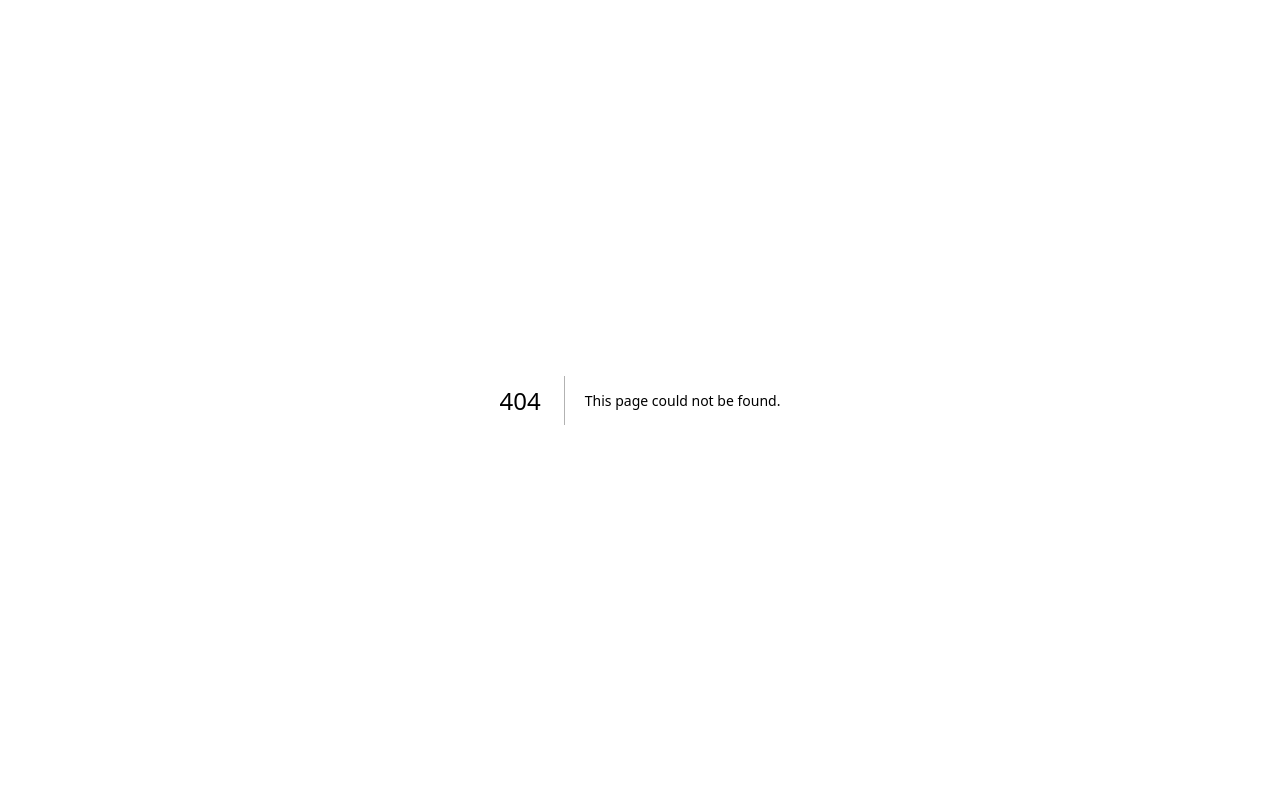
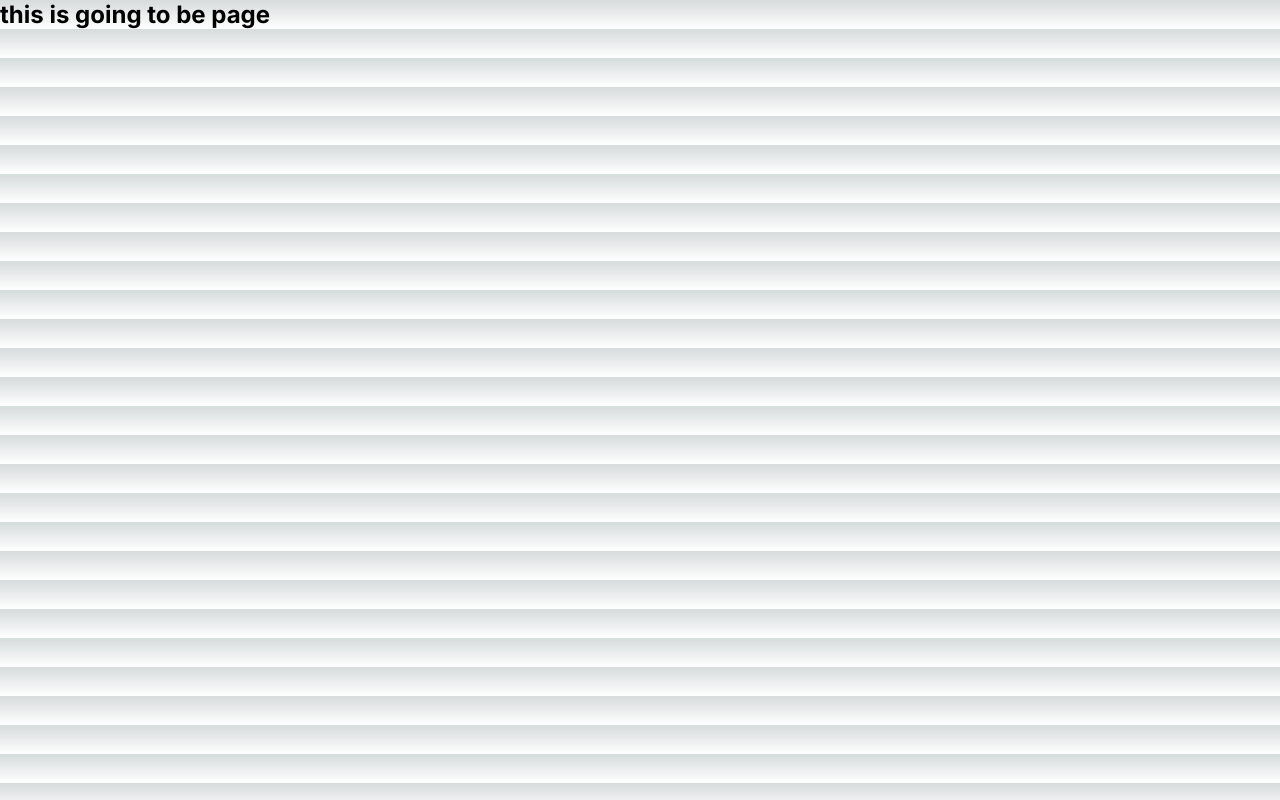
Before and after one commit to martins309/OGM-Client, a Next.js app: page /home in a window 1280 px wide. Before the commit this address had no page. Built offline with nearby package versions, Linux system fonts and the light colour scheme.

Commit message:
nuked the other source code and this will be the new one

```diff
--- /dev/null
+++ b/src/app/home/page.js
@@ -0,0 +1,7 @@
+export default function home () {
+    return (
+        <div>
+            <h2>this is going to be page</h2>
+        </div>
+    )
+}
```
